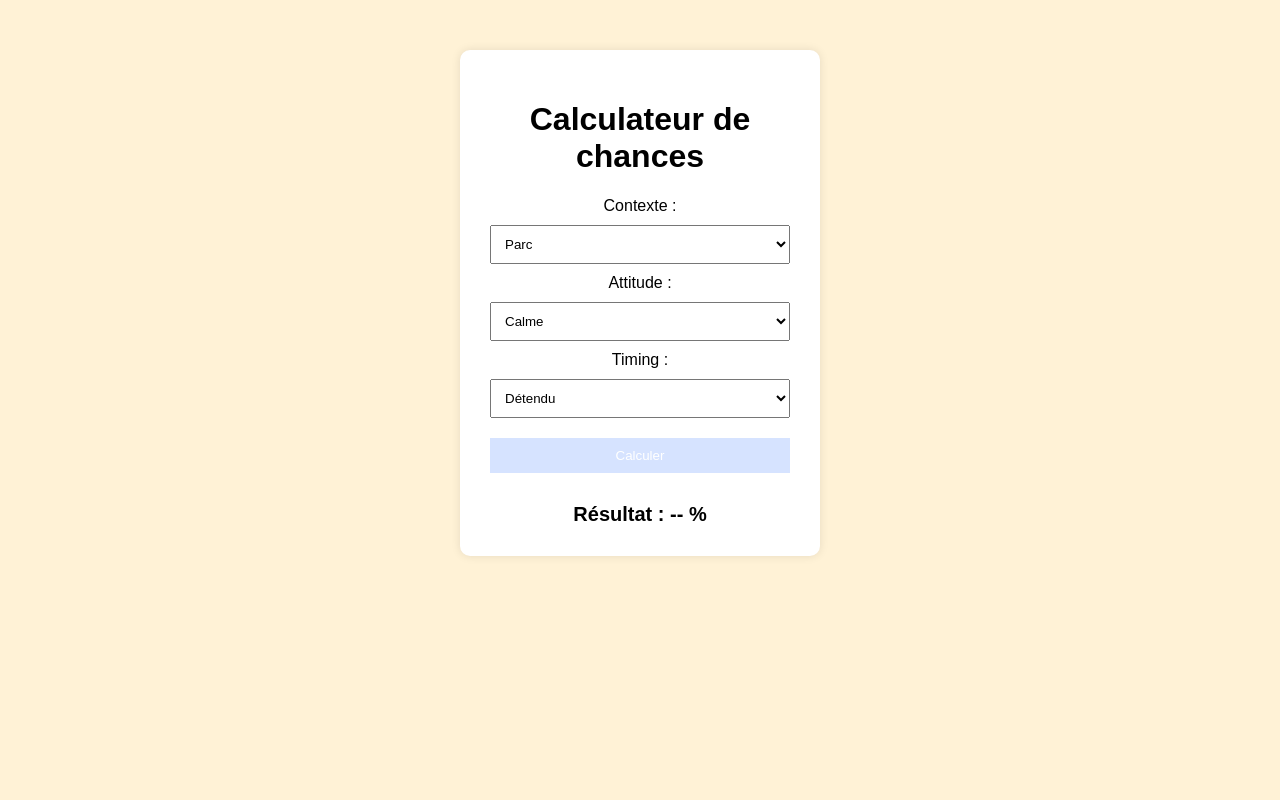
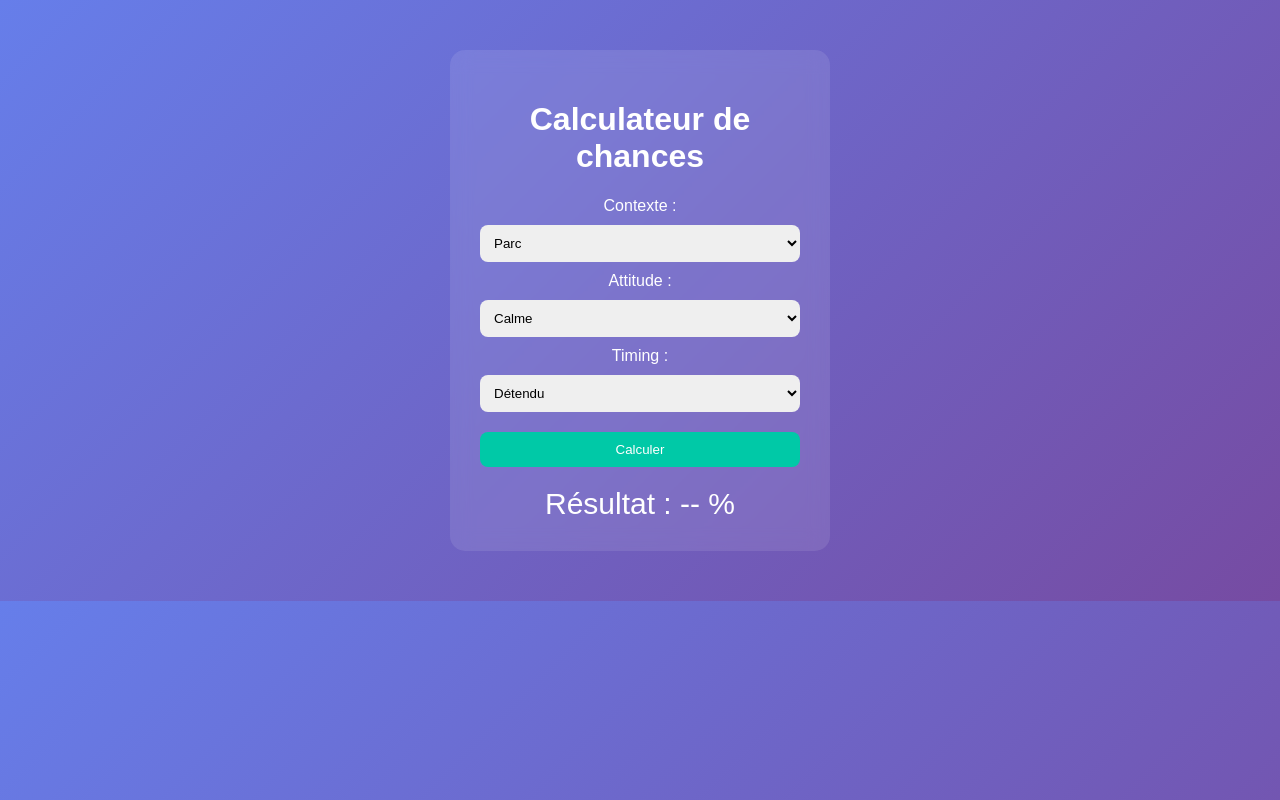
Before and after one commit to moy-mp3/project, a plain HTML site: page index.html in a window 1280 px wide. Drawn offline with Linux system fonts and the light colour scheme.

Commit message:
Update style.css

```diff
--- a/style.css
+++ b/style.css
@@ -1,33 +1,55 @@
 body {
-  font-family: Arial, sans-serif;
-  background: #FFF2D6;
+  font-family: Arial;
+  background: linear-gradient(135deg, #667eea, #764ba2);
+  color: white;
   text-align: center;
 }
 
 .container {
-  background: white;
+  background: rgba(255,255,255,0.1);
   padding: 30px;
   margin: 50px auto;
-  width: 300px;
-  border-radius: 10px;
-  box-shadow: 0 0 10px rgba(0,0,0,0.1);
+  width: 320px;
+  border-radius: 15px;
+  backdrop-filter: blur(10px);
 }
 
 select, button {
   width: 100%;
   margin: 10px 0;
   padding: 10px;
+  border-radius: 8px;
+  border: none;
 }
 
 button {
-  background: #D6E3FF;
+  background: #00c9a7;
   color: white;
-  border: none;
   cursor: pointer;
 }
 
+.bar-container {
+  width: 100%;
+  height: 20px;
+  background: rgba(255,255,255,0.2);
+  border-radius: 10px;
+  margin-top: 20px;
+}
+
+#bar {
+  height: 100%;
+  width: 0%;
+  border-radius: 10px;
+  transition: 0.5s;
+}
+
 #resultat {
-  margin-top: 20px;
-  font-size: 20px;
-  font-weight: bold;
+  font-size: 30px;
+  margin-top: 10px;
 }
+
+#conseil {
+  margin-top: 10px;
+  font-size: 14px;
+  opacity: 0.8;
+}
```
